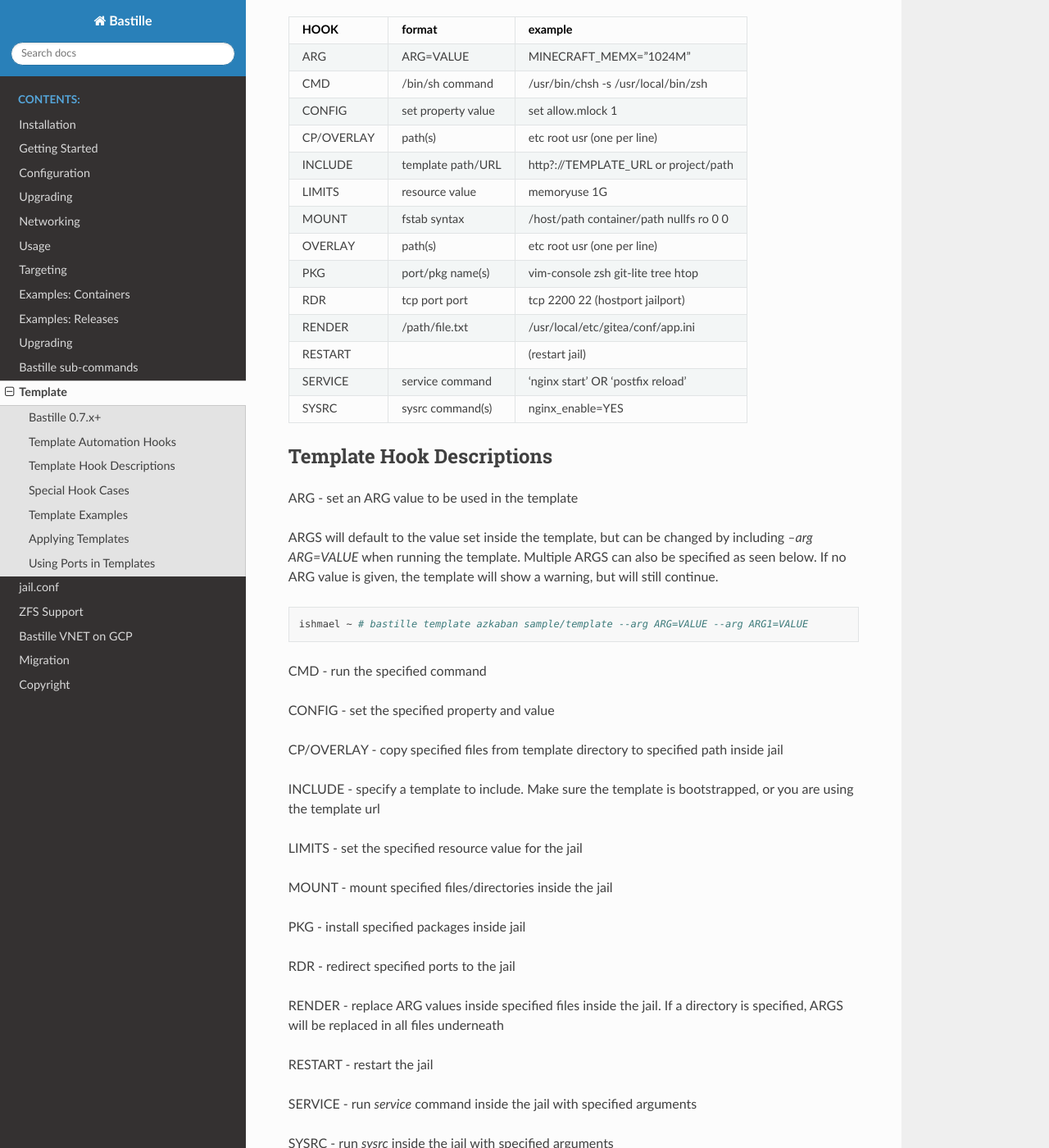
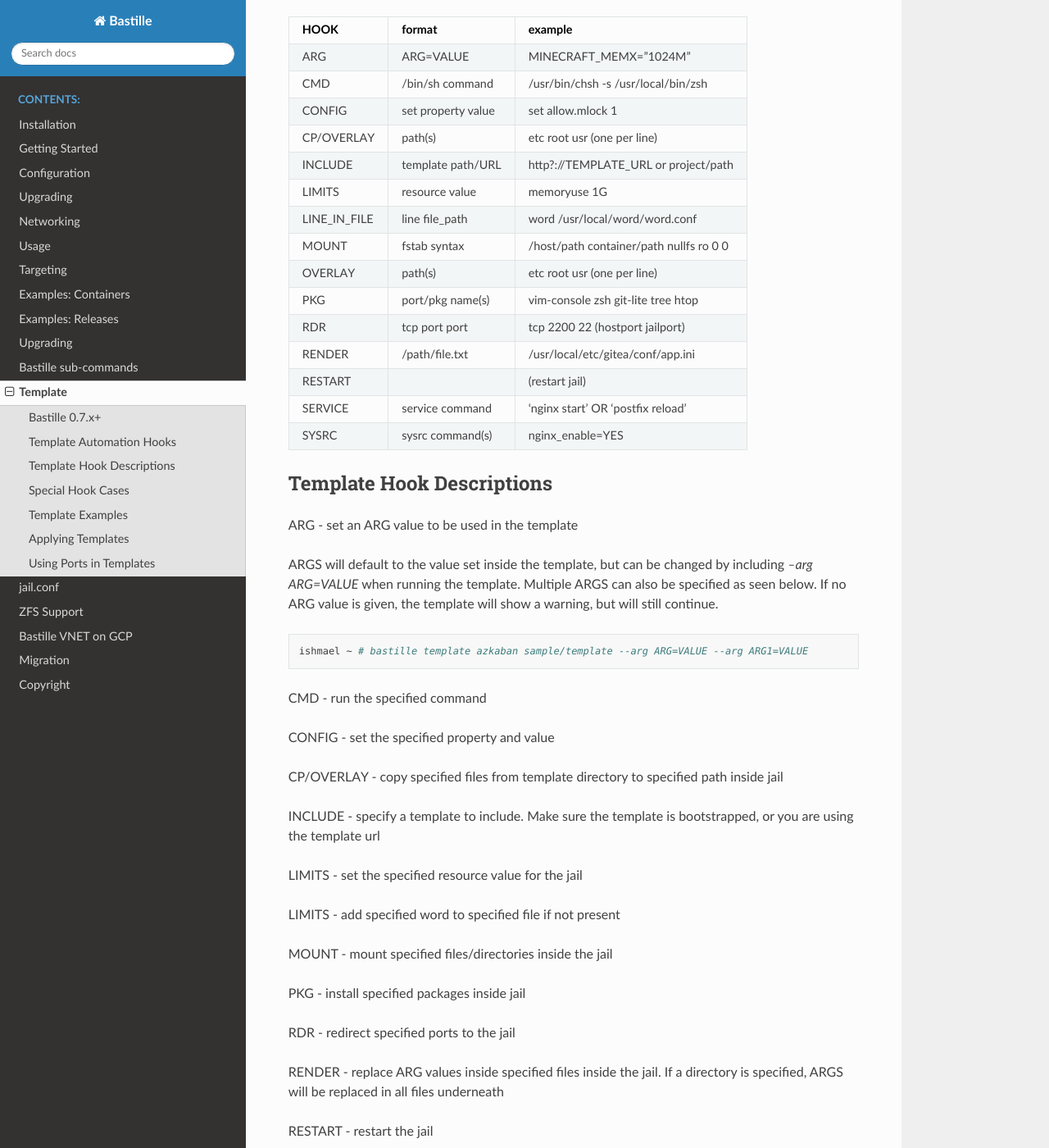
Before and after one commit to BastilleBSD/bastille, a Sphinx documentation site: the page built from docs/chapters/template.rst, in a window 1280 px wide and 1400 px high, scrolled down 612 px. Shown: the whole window at 82% size. Built offline with Sphinx 7.4.7 and the Read the Docs theme 3.1.0, drawn with Linux system fonts in a browser that asks for light colours.

Commit message:
docs: document LINE_IN_FILE

```diff
--- a/docs/chapters/template.rst
+++ b/docs/chapters/template.rst
@@ -22,37 +22,39 @@ template hook commands.
 Template Automation Hooks
 -------------------------
 
-+-------------+---------------------+-----------------------------------------+
-| HOOK        | format              | example                                 |
-+=============+=====================+=========================================+
-| ARG         | ARG=VALUE           | MINECRAFT_MEMX="1024M"                  |
-+-------------+---------------------+-----------------------------------------+
-| CMD         | /bin/sh command     | /usr/bin/chsh -s /usr/local/bin/zsh     |
-+-------------+---------------------+-----------------------------------------+
-| CONFIG      | set property value  | set allow.mlock 1                       |
-+-------------+---------------------+-----------------------------------------+
-| CP/OVERLAY  | path(s)             | etc root usr (one per line)             |
-+-------------+---------------------+-----------------------------------------+
-| INCLUDE     | template path/URL   | http?://TEMPLATE_URL or project/path    |
-+-------------+---------------------+-----------------------------------------+
-| LIMITS      | resource value      | memoryuse 1G                            |
-+-------------+---------------------+-----------------------------------------+
-| MOUNT       | fstab syntax        | /host/path container/path nullfs ro 0 0 |
-+-------------+---------------------+-----------------------------------------+
-| OVERLAY     | path(s)             | etc root usr (one per line)             |
-+-------------+---------------------+-----------------------------------------+
-| PKG         | port/pkg name(s)    | vim-console zsh git-lite tree htop      |
-+-------------+---------------------+-----------------------------------------+
-| RDR         | tcp port port       | tcp 2200 22 (hostport jailport)         |
-+-------------+---------------------+-----------------------------------------+
-| RENDER      | /path/file.txt      | /usr/local/etc/gitea/conf/app.ini       |
-+-------------+---------------------+-----------------------------------------+
-| RESTART     |                     | (restart jail)                          |
-+-------------+---------------------+-----------------------------------------+
-| SERVICE     | service command     | 'nginx start' OR 'postfix reload'       |
-+-------------+---------------------+-----------------------------------------+
-| SYSRC       | sysrc command(s)    | nginx_enable=YES                        |
-+-------------+---------------------+-----------------------------------------+
++---------------+---------------------+-----------------------------------------+
+| HOOK          | format              | example                                 |
++===============+=====================+=========================================+
+| ARG           | ARG=VALUE           | MINECRAFT_MEMX="1024M"                  |
++---------------+---------------------+-----------------------------------------+
+| CMD           | /bin/sh command     | /usr/bin/chsh -s /usr/local/bin/zsh     |
++---------------+---------------------+-----------------------------------------+
+| CONFIG        | set property value  | set allow.mlock 1                       |
++---------------+---------------------+-----------------------------------------+
+| CP/OVERLAY    | path(s)             | etc root usr (one per line)             |
++---------------+---------------------+-----------------------------------------+
+| INCLUDE       | template path/URL   | http?://TEMPLATE_URL or project/path    |
++---------------+---------------------+-----------------------------------------+
+| LIMITS        | resource value      | memoryuse 1G                            |
++---------------+---------------------+-----------------------------------------+
+| LINE_IN_FILE  | line file_path      | word /usr/local/word/word.conf          |
++---------------+---------------------+-----------------------------------------+
+| MOUNT         | fstab syntax        | /host/path container/path nullfs ro 0 0 |
++---------------+---------------------+-----------------------------------------+
+| OVERLAY       | path(s)             | etc root usr (one per line)             |
++---------------+---------------------+-----------------------------------------+
+| PKG           | port/pkg name(s)    | vim-console zsh git-lite tree htop      |
++---------------+---------------------+-----------------------------------------+
+| RDR           | tcp port port       | tcp 2200 22 (hostport jailport)         |
++---------------+---------------------+-----------------------------------------+
+| RENDER        | /path/file.txt      | /usr/local/etc/gitea/conf/app.ini       |
++---------------+---------------------+-----------------------------------------+
+| RESTART       |                     | (restart jail)                          |
++---------------+---------------------+-----------------------------------------+
+| SERVICE       | service command     | 'nginx start' OR 'postfix reload'       |
++---------------+---------------------+-----------------------------------------+
+| SYSRC         | sysrc command(s)    | nginx_enable=YES                        |
++---------------+---------------------+-----------------------------------------+
 
 Template Hook Descriptions
 --------------------------
@@ -77,6 +79,8 @@ CP/OVERLAY  - copy specified files from template directory to specified path ins
 INCLUDE     - specify a template to include. Make sure the template is bootstrapped, or you are using the template url
 
 LIMITS      - set the specified resource value for the jail
+
+LIMITS      - add specified word to specified file if not present
 
 MOUNT       - mount specified files/directories inside the jail
 
```
